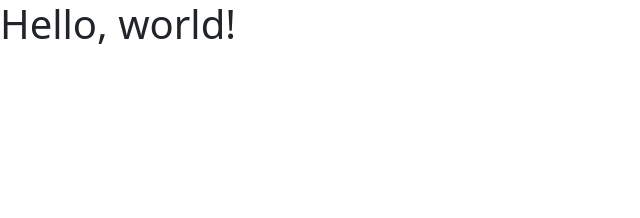
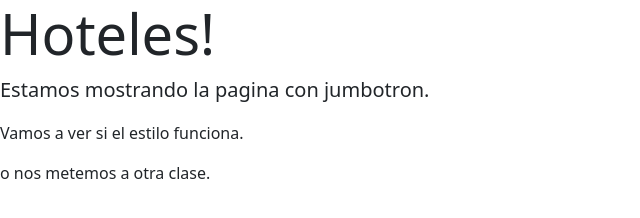
Before and after one commit to Xakuara/sysgalo, a website: page index.html in a window 1280 px wide. Shown: the whole page, without its empty margins (0-640 px from the left). Drawn offline with nearby package versions, Linux system fonts and the light colour scheme.

Commit message:
con Jumbotron

```diff
--- a/index.html
+++ b/index.html
@@ -7,9 +7,14 @@
     <link href="node_modules/bootstrap/dist/css/bootstrap.min.css" rel="stylesheet" integrity="sha384-QWTKZyjpPEjISv5WaRU9OFeRpok6YctnYmDr5pNlyT2bRjXh0JMhjY6hW+ALEwIH" crossorigin="anonymous">
   </head>
   <body>
-    <h1>Hello, world!</h1>
+    <div class="jumbotron">
+      <h1 class="display-4">Hoteles!</h1>
+    <p class="lead">Estamos mostrando la pagina con jumbotron.</p>
+    <p>Vamos a ver si el estilo funciona.</p>
+    <p>o nos metemos a otra clase.</p>
     <script src="node_modules/jquery/dist/jquery.min.js" ></script>
     <script src="node_modules/popper.js/dist/popper.min.js" ></script>
     <script src="node_modules/bootstrap/dist/js/bootstrap.bundle.min.js"></script>
+  </div>
   </body>
 </html>
```
